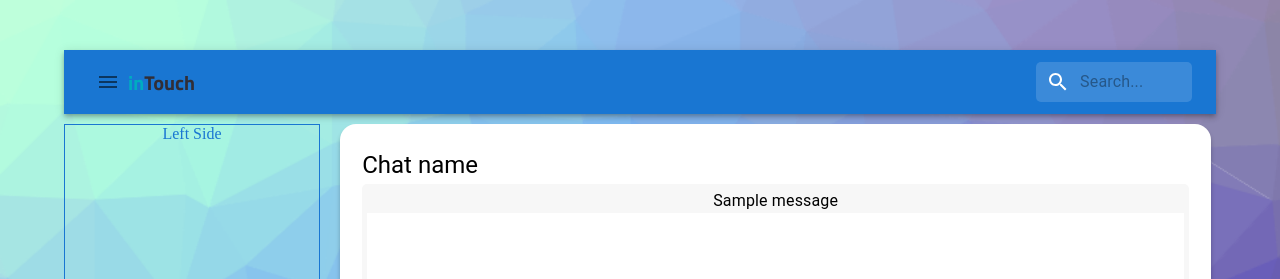
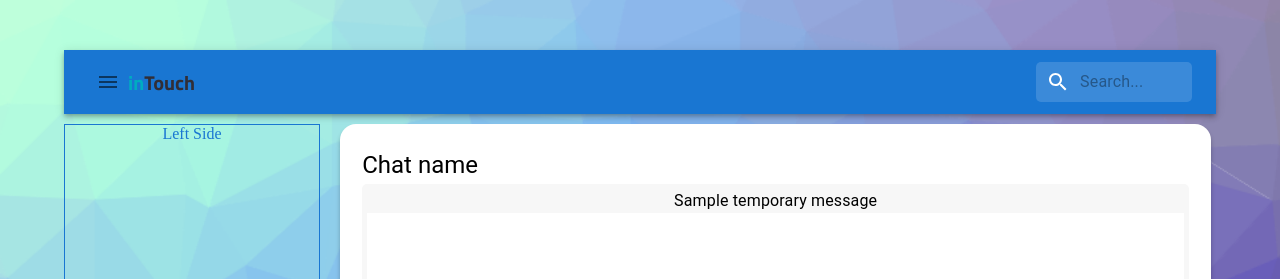
Before and after one commit to PiotrRynio/PiotrRynio-CodersCamp2021.Project-3.TypeScript, a React (Create React App) app: page / in a window 1280 px wide. Shown: the top 279 px of the page. Built offline with nearby package versions, Linux system fonts and the light colour scheme.

Commit message:
feat: sent message to tsx

```diff
--- a/src/components/atoms/SentMessage/SentMessage.tsx
+++ b/src/components/atoms/SentMessage/SentMessage.tsx
@@ -1,13 +1,18 @@
-import Typography from "@mui/material/Typography";
-import Box from "@mui/material/Box";
 import styles from "./SentMessage.module.scss";
+import { Typography, Container } from "@mui/material";
 
-export const SentMessage = () => {
+type sentMessageProps = {
+  messageText: string;
+  isOwn?: boolean;
+  isLast?: boolean;
+};
+
+export const SentMessage = ({ messageText }: sentMessageProps) => {
   return (
-    <Box className={styles.messageContent}>
+    <Container className={styles.messageContent}>
       <Typography variant="body1" noWrap component="div">
-        Sample message
+        {messageText}
       </Typography>
-    </Box>
+    </Container>
   );
 };
--- a/src/components/organisms/ChatSection/ChatSection.tsx
+++ b/src/components/organisms/ChatSection/ChatSection.tsx
@@ -16,7 +16,7 @@ export const ChatSection = () => {
         </Typography>
       </Box>
       <Box className={styles.sentMessagesSection}>
-        <SentMessage />
+        <SentMessage messageText={"Sample temporary message"} />
       </Box>
       <Box className={styles.newMessageSection}>
         <TextField
```
